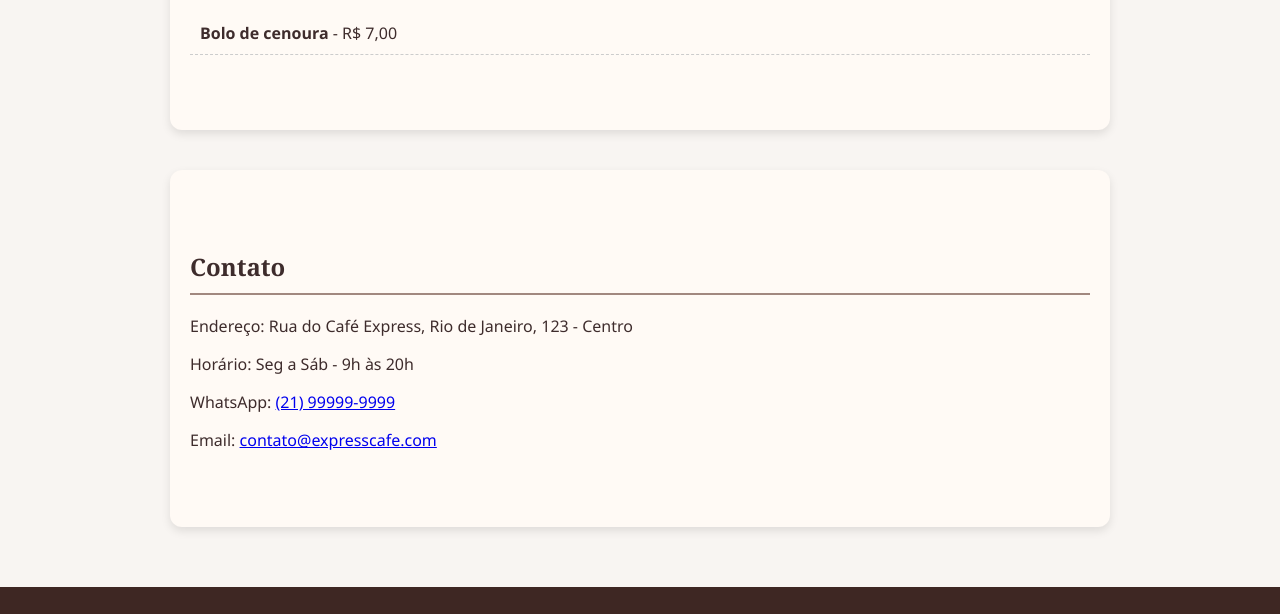
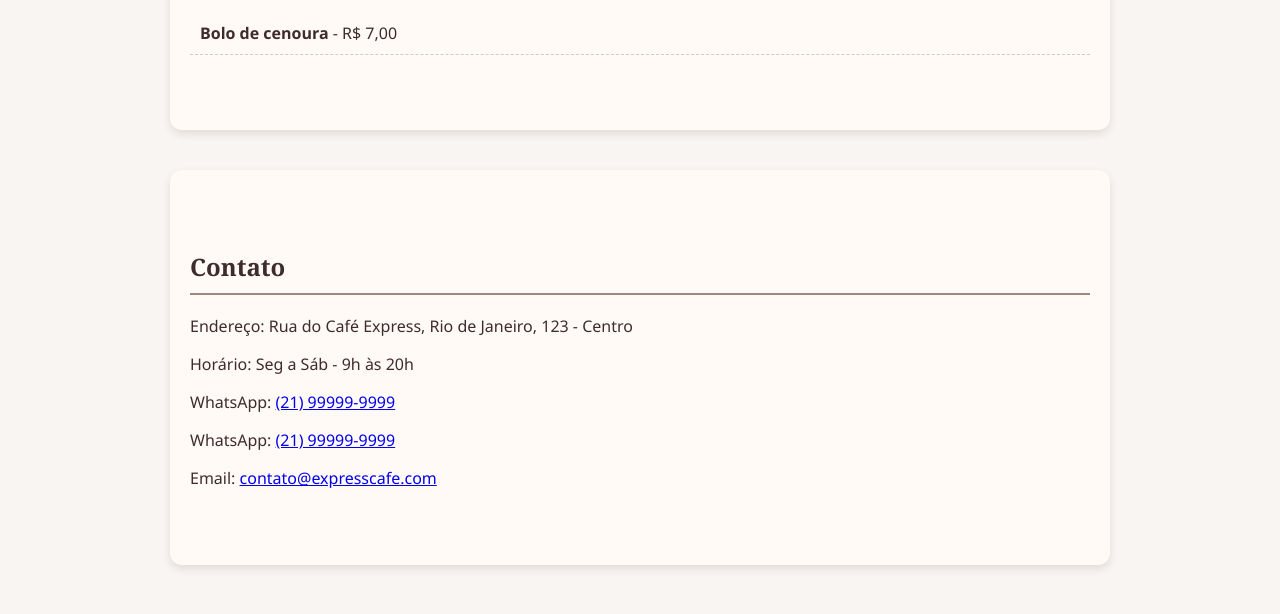
Before and after one commit to aniecss/CafeExpress.html, a plain HTML site: page index.html in a window 1280 px wide. Shown: the part 1348-1962 px from the top of the page. Drawn offline with Linux system fonts and the light colour scheme.

Commit message:
Update index.html

```diff
--- a/index.html
+++ b/index.html
@@ -44,6 +44,7 @@
             <p>Endereço: Rua do Café Express, Rio de Janeiro, 123 - Centro</p>
             <p>Horário: Seg a Sáb - 9h às 20h</p>
             <p>WhatsApp: <a href="https://wa.me/5521999999999" target="_blank">(21) 99999-9999</a></p>
+            <p>WhatsApp: <a href="https://wa.me/5521semnumero" target="_blank">(21) 99999-9999</a></p>
             <p>Email: <a href="mailto:contato@expresscafe.com">contato@expresscafe.com</a></p>
         </section>
     </main>
@@ -56,6 +57,7 @@
         <p>&copy; 2025 Express Café. Todos os direitos reservados.</p>
     </footer>
 
+
     <!-- Ícone flutuante do WhatsApp -->
     <a href="https://wa.me/5521999999999" target="_blank" class="whatsapp-float">
         <i class="fab fa-whatsapp"></i>
```
